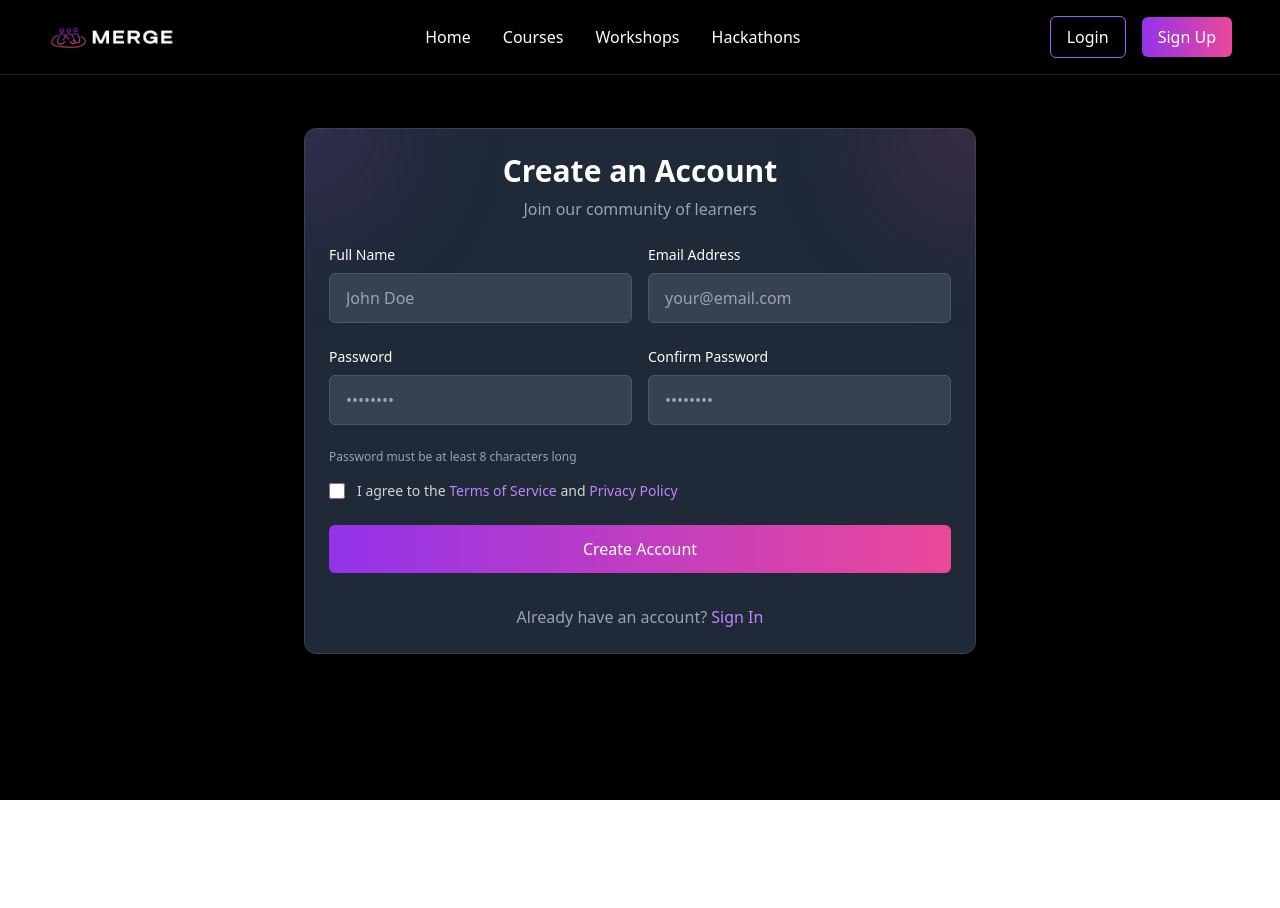
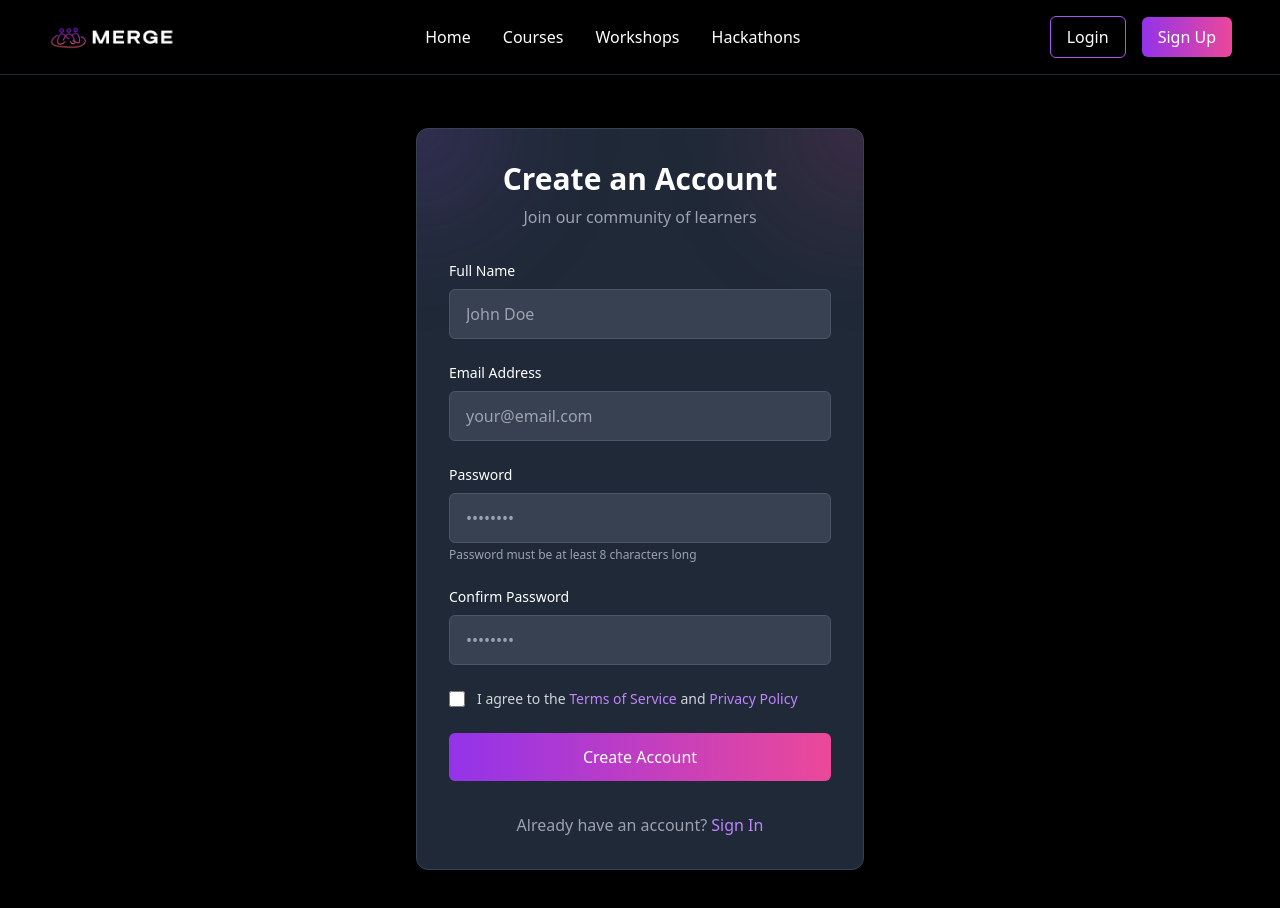
Before and after one commit to BitHiveTechnologies/Merge-Website, a Next.js app: page /signup in a window 1280 px wide. Shown: the top 908 px of the page. Before the commit the page ends 800 px from the top, so only its background shows below. Built offline with nearby package versions, Linux system fonts and the light colour scheme.

Commit message:
remove the confirm password section

```diff
--- a/app/signup/page.tsx
+++ b/app/signup/page.tsx
@@ -67,7 +67,7 @@ export default function SignupPage() {
 
             <div className="pt-32 pb-20 px-6 md:px-12" data-oid="1a_7fe-">
                 <div
-                    className="max-w-2xl mx-auto bg-gray-800 rounded-xl border border-gray-700 overflow-hidden"
+                    className="max-w-md mx-auto bg-gray-800 rounded-xl border border-gray-700 overflow-hidden"
                     data-oid="b5b4txr"
                 >
                     {/* Background blur elements */}
@@ -83,8 +83,8 @@ export default function SignupPage() {
                     </div>
 
                     {/* Content */}
-                    <div className="relative p-6" data-oid="btt-652">
-                        <div className="text-center mb-6" data-oid="3eaj:3x">
+                    <div className="relative p-8" data-oid="btt-652">
+                        <div className="text-center mb-8" data-oid="3eaj:3x">
                             <h1 className="text-3xl font-bold mb-2" data-oid="hok_h1:">
                                 Create an Account
                             </h1>
@@ -103,11 +103,7 @@ export default function SignupPage() {
                         )}
 
                         <form onSubmit={handleSubmit} data-oid="nxxd_en">
-                            <div
-                                className="grid grid-cols-1 md:grid-cols-2 gap-4 mb-6"
-                                data-oid="d73iyz1"
-                            >
-                                <div data-oid="_h2q1oq">
+                            <div className="mb-6" data-oid="_h2q1oq">
                                 <label
                                     htmlFor="name"
                                     className="block text-sm font-medium mb-2"
@@ -128,7 +124,7 @@ export default function SignupPage() {
                                 />
                             </div>
 
-                                <div data-oid="bo1-0bk">
+                            <div className="mb-6" data-oid="bo1-0bk">
                                 <label
                                     htmlFor="email"
                                     className="block text-sm font-medium mb-2"
@@ -148,13 +144,8 @@ export default function SignupPage() {
                                     data-oid="ax.jgp1"
                                 />
                             </div>
-                            </div>
 
-                            <div
-                                className="grid grid-cols-1 md:grid-cols-2 gap-4 mb-6"
-                                data-oid="bafgcxc"
-                            >
-                                <div data-oid="yffiav.">
+                            <div className="mb-6" data-oid="yffiav.">
                                 <label
                                     htmlFor="password"
                                     className="block text-sm font-medium mb-2"
@@ -173,9 +164,13 @@ export default function SignupPage() {
                                     required
                                     data-oid="y_nf:3_"
                                 />
+
+                                <p className="mt-1 text-xs text-gray-400" data-oid="mq9:muj">
+                                    Password must be at least 8 characters long
+                                </p>
                             </div>
 
-                                <div data-oid="xa9nbh0">
+                            <div className="mb-6" data-oid="xa9nbh0">
                                 <label
                                     htmlFor="confirmPassword"
                                     className="block text-sm font-medium mb-2"
@@ -195,11 +190,6 @@ export default function SignupPage() {
                                     data-oid="ma8jw3o"
                                 />
                             </div>
-                            </div>
-
-                            <p className="text-xs text-gray-400 mb-4" data-oid="mq9:muj">
-                                Password must be at least 8 characters long
-                            </p>
 
                             <div className="flex items-start mb-6" data-oid="p88.gbw">
                                 <div className="flex items-center h-5" data-oid="cwf35.6">
```
Lines whose indentation alone changed are shown as unchanged.
